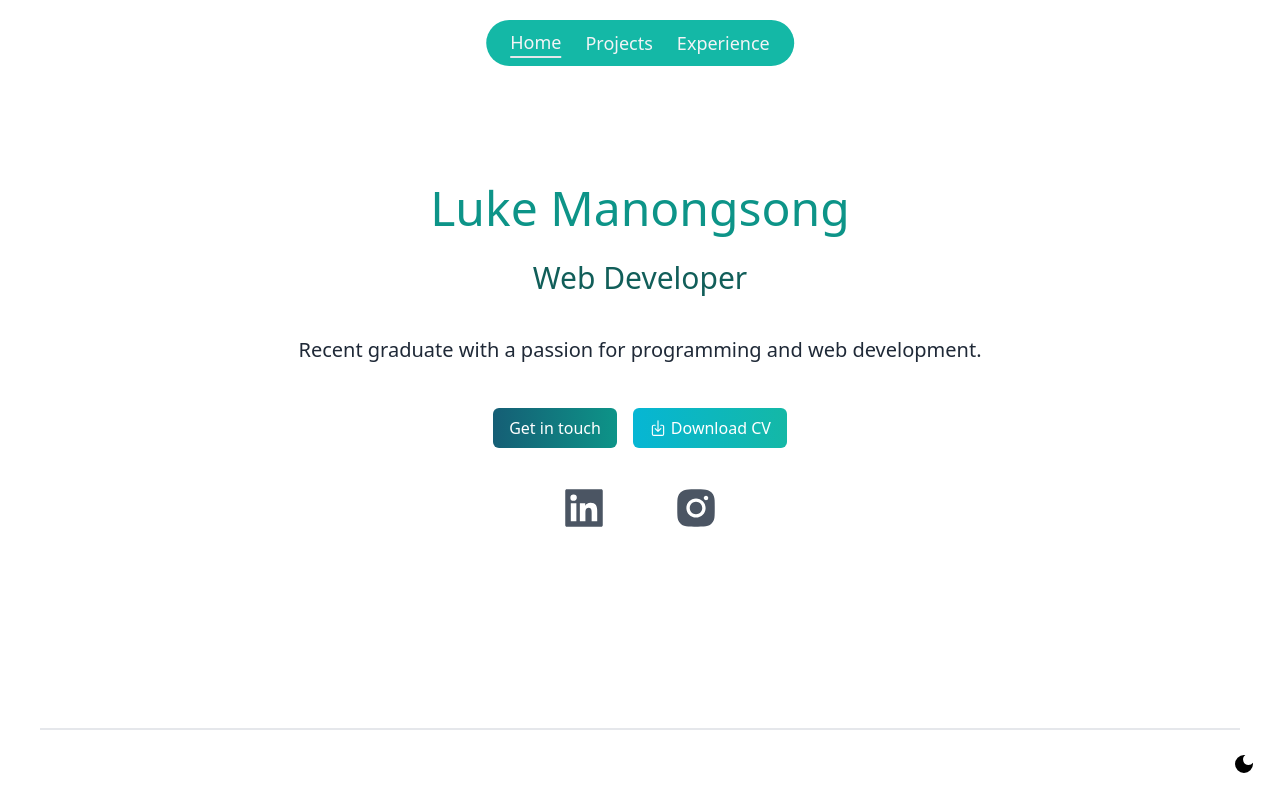
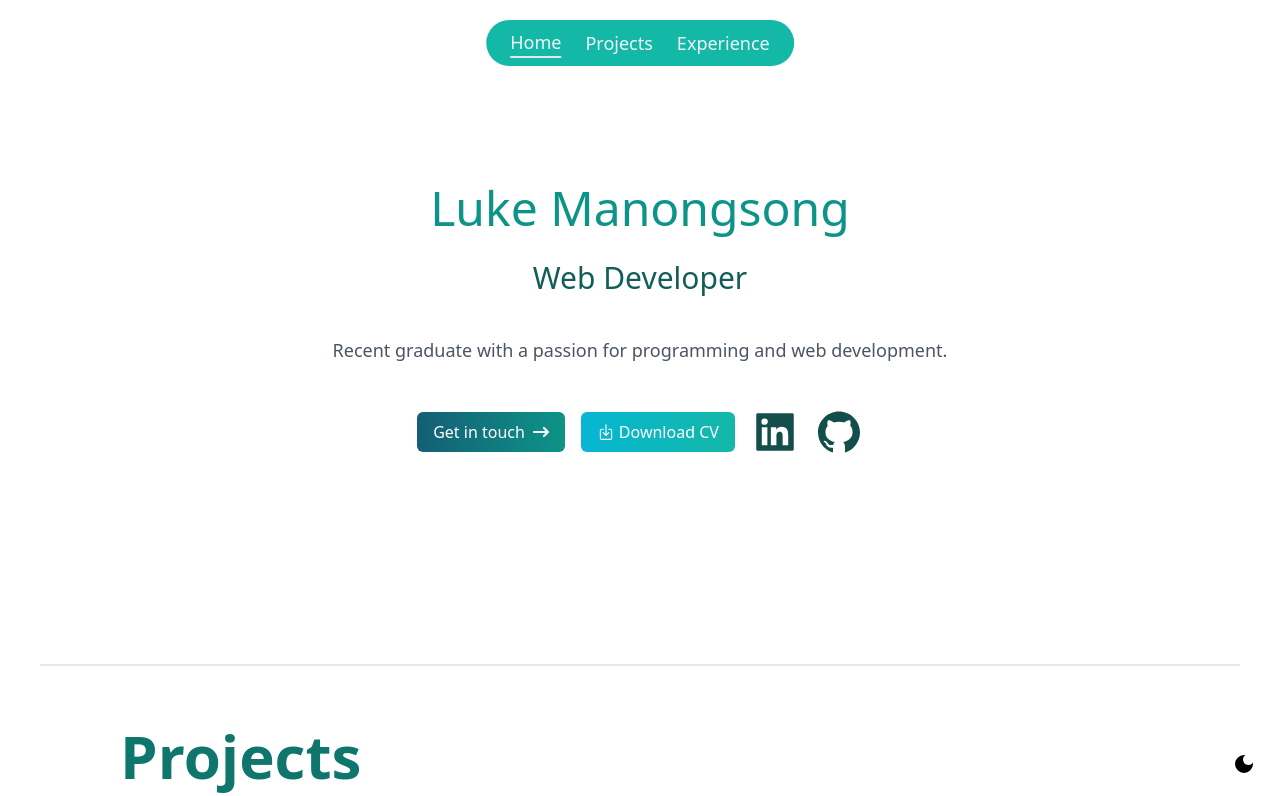
Before and after one commit to Manchestnut/lm-portfolio, a Next.js app: page / in a window 1280 px wide. Shown: the top 796 px of the page. Built offline with nearby package versions, Linux system fonts and the light colour scheme.

Commit message:
Update styles

```diff
--- a/src/app/contact/page.js
+++ b/src/app/contact/page.js
@@ -1,45 +1,14 @@
 'use client';
-import { TiAdjustContrast } from "react-icons/ti";
 import { AiFillLinkedin, AiFillInstagram, AiFillGithub } from "react-icons/ai";
 import { MdDarkMode, MdOutlineDarkMode } from "react-icons/md";
-import { IoDownloadOutline } from "react-icons/io5";
-import { CiLink } from "react-icons/ci";
 import Image from "next/image";
 import { useState, useEffect } from 'react';
 import { motion } from "motion/react";
-import { useInView } from "react-intersection-observer";
 import Link from 'next/link';
 
 export default function Home() {
   const [darkMode, setDarkMode] = useState(false);
   const Icon = darkMode ? MdOutlineDarkMode : MdDarkMode;
-  const [projectsRef, projectsInView] = useInView({
-    triggerOnce: true,
-    threshold: 0.2,
-  });
-  const [experienceRef, experienceInView] = useInView({
-    triggerOnce: true,
-    threshold: 0.2,
-  });
-  const [homeNavRef, homeNavInView] = useInView({
-    triggerOnce: false,
-    threshold: 0.6
-  });
-  const [projectsNavRef, projectsNavInView] = useInView({
-    triggerOnce: false,
-    threshold: 0.6
-  });
-  const [experienceNavRef, experienceNavInView] = useInView({
-    triggerOnce: false,
-    threshold: 0.6
-  });
-  const [activeSection, setActiveSection] = useState("");
-
-  useEffect(() => {
-    if (homeNavInView) setActiveSection("home")
-    else if (projectsNavInView) setActiveSection("projects")
-    else if (experienceNavInView) setActiveSection("experience")
-  }, [homeNavInView, projectsNavInView, experienceNavInView])
   return (
     <div className={darkMode ? 'dark' : ''}>
       <nav className={`fixed top-5 left-1/2 transform -translate-x-1/2 lg:w-auto lg:px-6 lg:py-2 py-1 px-2 bg-teal-500 rounded-3xl z-10`}>
--- a/src/app/page.js
+++ b/src/app/page.js
@@ -3,6 +3,7 @@ import { TiAdjustContrast } from "react-icons/ti";
 import { AiFillLinkedin, AiFillInstagram, AiFillGithub } from "react-icons/ai";
 import { MdDarkMode, MdOutlineDarkMode } from "react-icons/md";
 import { IoDownloadOutline } from "react-icons/io5";
+import { FaArrowRightLong } from "react-icons/fa6";
 import { CiLink } from "react-icons/ci";
 import Image from "next/image";
 import { useState, useEffect } from 'react';
@@ -73,19 +74,17 @@ export default function Home() {
           >
             <h2 className="text-5xl py-2 text-teal-600 font-medium text-center">Luke Manongsong</h2>
             <h3 className="text-2xl py-5 md:text-3xl font-medium text-teal-800">Web Developer</h3>
-            <p className="text-medium py-5 leading-8 text-gray-800 md:text-xl">Recent graduate with a passion for programming and web development.</p>
-            <div className="flex justify-center gap-4 py-6">
-            <motion.button
-            whileHover={{ scale: 1.1 }}
-            whileTap={{ scale: 0.95 }}
-            className="px-4 py-2 bg-gradient-to-r from-cyan-800 to-teal-600 text-white rounded-md"><Link href="/contact">Get in touch</Link></motion.button>
-            <button className="flex gap-1 items-center bg-gradient-to-r from-cyan-500 to-teal-500 text-white px-4 py-2 rounded-md text-nowrap cursor-pointer"><IoDownloadOutline className="text-lg" />Download CV</button>
-
+            <p className="text-medium py-5 leading-8 text-gray-600 md:text-lg ">Recent graduate with a passion for programming and web development.</p>
+            <div className="lg:flex grid-cols-2 grid justify-center gap-4 py-6 items-center">
+              <Link href="/contact">
+              <motion.button
+              whileHover={{ scale: 1.1 }}
+              whileTap={{ scale: 0.95 }}
+              className="px-4 py-2 bg-gradient-to-r from-cyan-800 to-teal-600 text-white rounded-md flex items-center gap-2 text-sm md:text-base">Get in touch <FaArrowRightLong /></motion.button></Link>
+              <button className="flex gap-1 items-center bg-gradient-to-r from-cyan-500 to-teal-500 text-white px-4 py-2 rounded-md text-nowrap cursor-pointer text-sm md:text-base"><IoDownloadOutline className="text-lg" />Download CV</button>
+              <motion.div whileHover={{ scale: 1.1 }} whileTap={{ scale: 0.95 }} className="ml-auto md:ml-0"><AiFillLinkedin className="text-5xl text-teal-900 cursor-pointer"/></motion.div>
+              <motion.div whileHover={{ scale: 1.1 }} whileTap={{ scale: 0.95 }} className="mr-auto md:mr-0"><AiFillGithub className="text-5xl text-teal-900 cursor-pointer"/></motion.div>
             </div>
-          <div className="text-5xl flex justify-center gap-16 py-3 text-gray-600">
-            <AiFillLinkedin/>
-            <AiFillInstagram/>
-          </div>
           </motion.div>
           {/* <div className="relative mx-auto bg-gradient-to-b from-teal-500 rounded-full w-80 h-80 mt-20 overflow-hidden z-0">
             <Image src={'/dev-ed-wave.png'} alt="Waving person" layout="fill" objectFit="cover"/>
```
